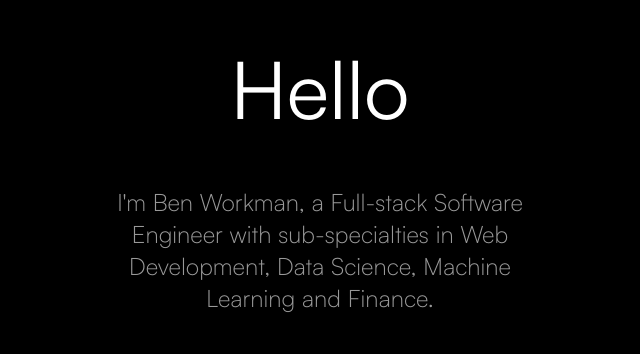
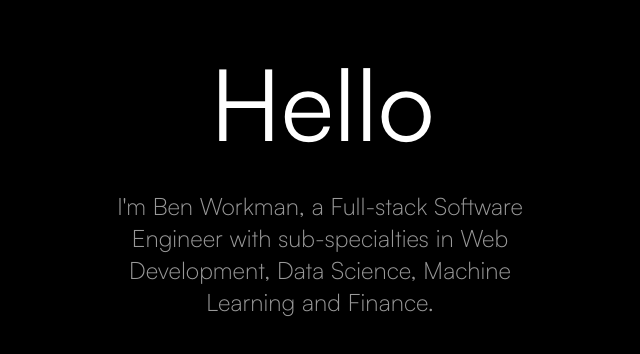
Before and after one commit to BenW2k/Portfolio, a Next.js app in the folder frontend/: page / in a window 1280 px wide. Shown: the part 132-486 px from the top of the page, without its empty margins (320-960 px from the left). Built offline with nearby package versions, Linux system fonts and the light colour scheme.

Commit message:
font-size and margin changes

```diff
--- a/frontend/app/styles/pages/home.module.css
+++ b/frontend/app/styles/pages/home.module.css
@@ -9,8 +9,8 @@
 
 .hero-title {
   font-weight: 100;
-  font-size: 80px;
-  margin: 20px;
+  font-size: 100px;
+  margin: 0px 0px 20px 5px;
   opacity: 0;
 }
 
@@ -19,4 +19,5 @@
   width: 33%;
   text-align: center;
   opacity: 0;
+  margin: 0;
 }/*# sourceMappingURL=home.module.css.map */
--- a/frontend/app/styles/pages/home.module.scss
+++ b/frontend/app/styles/pages/home.module.scss
@@ -9,8 +9,8 @@
 
 .hero-title {
   font-weight: 100;
-  font-size: 80px;
-  margin: 20px;
+  font-size: 100px;
+  margin: 0px 0px 20px 5px;
   opacity: 0;
   // animation: transitionIn 1.5s, transitionUp 1.5s;
   // animation-fill-mode: forwards;
@@ -21,6 +21,7 @@
   width: 33%;
   text-align: center;
   opacity: 0;
+  margin: 0;
   // animation: transitionIn 1.5s, transitionUp 1.5s;
   // animation-delay: 1.5s;
   // animation-fill-mode: forwards;
```
